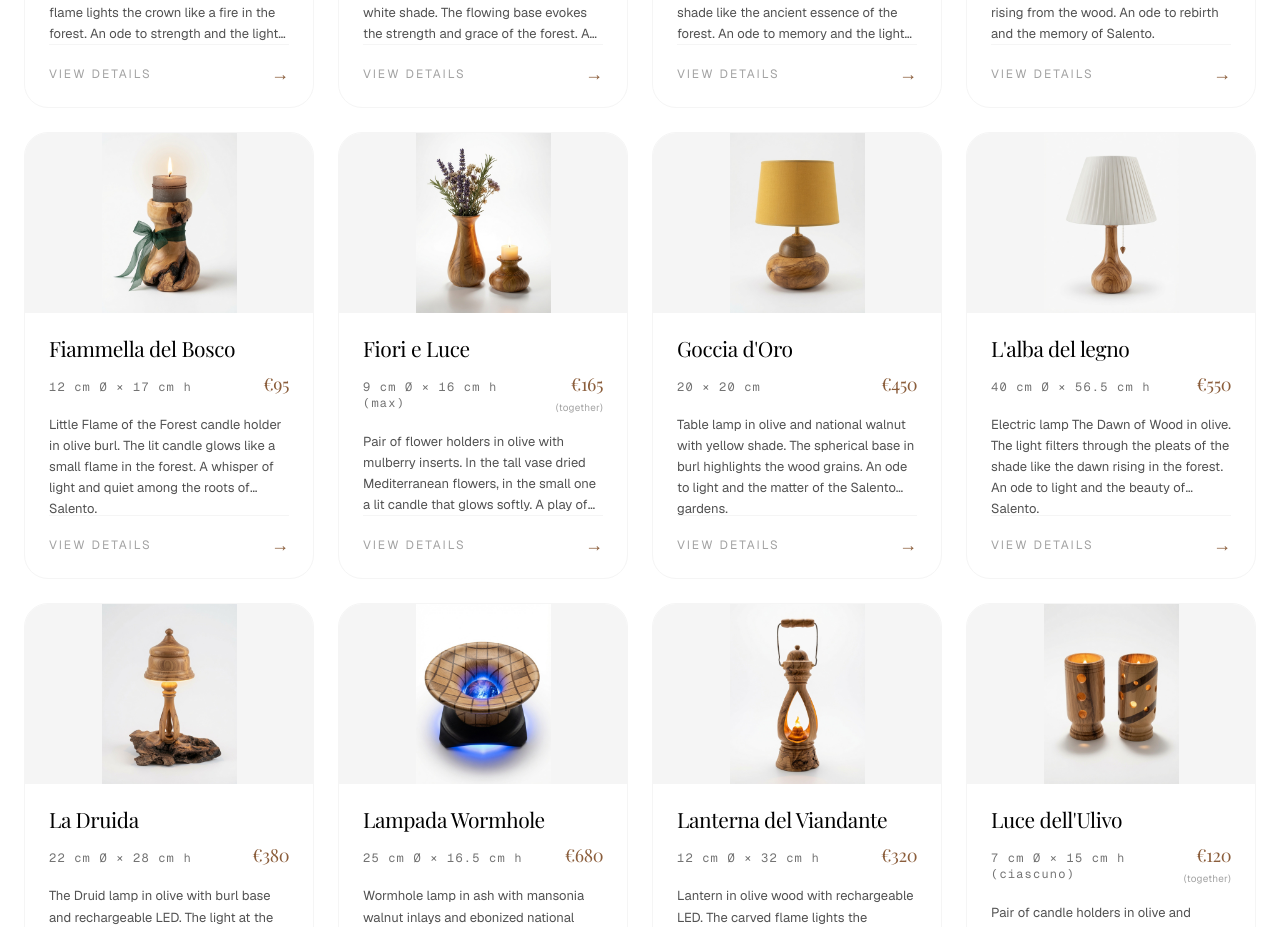
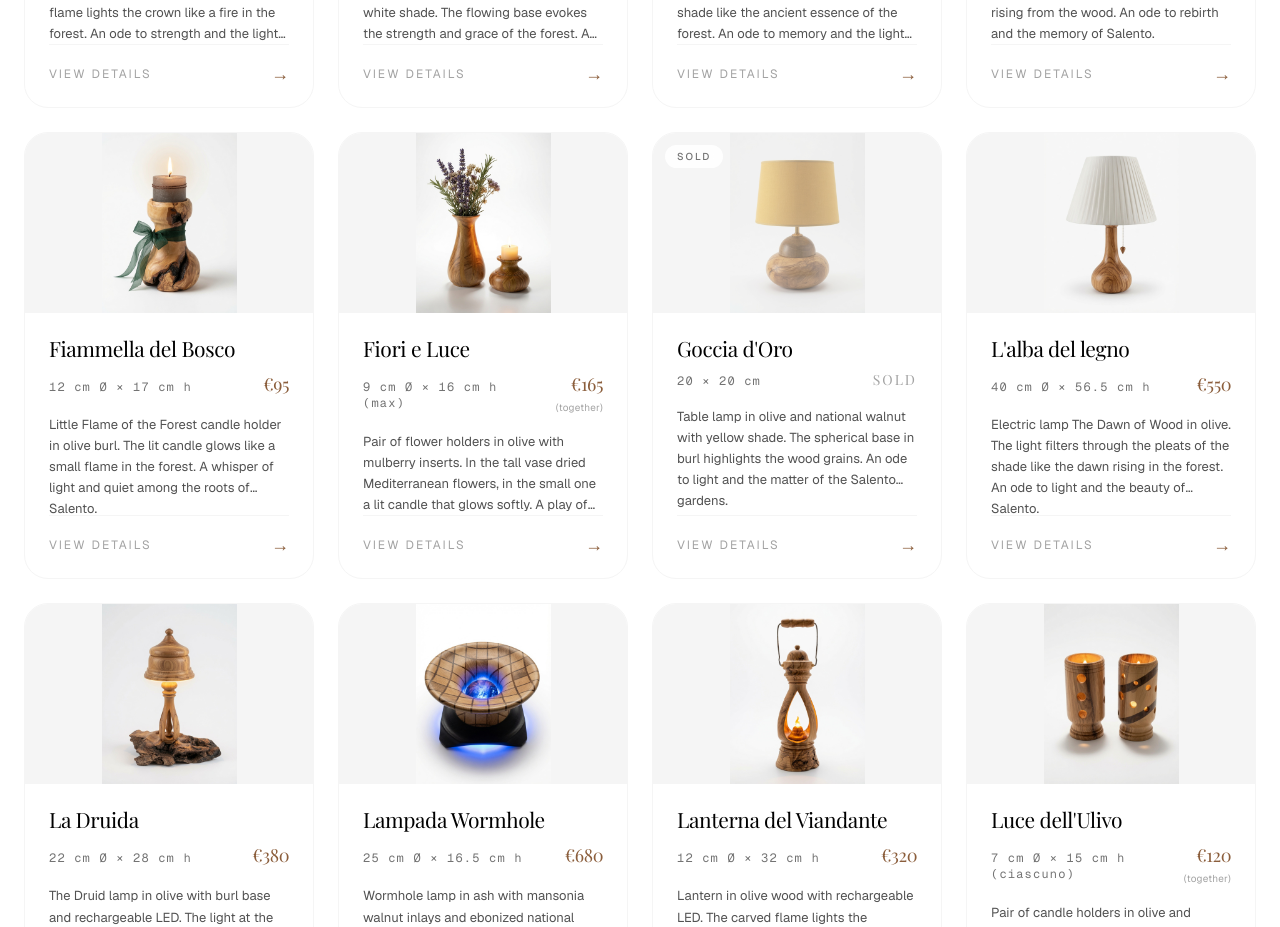
Before and after one commit to asyntes/santeseart-website, a Next.js app: page / in a window 1280 px wide. Shown: the part 4485-5412 px from the top of the page. Built offline with nearby package versions, Linux system fonts and the light colour scheme; no server answers.

Commit message:
Segna Goccia d'Oro come venduta nella galleria
Aggiunge il flag sold agli exhibit e mostra 'Venduto' al posto del prezzo
nella scheda e nel modale, con badge sulla card della galleria.

Co-authored-by: Antonio Santese <asyntes@users.noreply.github.com>

```diff
--- a/app/page.tsx
+++ b/app/page.tsx
@@ -18,6 +18,7 @@ interface Exhibit {
   image: string;
   price: number;
   soldAsSet?: boolean;
+  sold?: boolean;
 }
 
 function formatExhibitPrice(price: number, locale: Locale) {
@@ -32,17 +33,23 @@ function ExhibitPriceBlock({
   exhibit,
   locale,
   setNote,
+  soldLabel,
   variant,
 }: {
   exhibit: Exhibit;
   locale: Locale;
   setNote: string;
+  soldLabel: string;
   variant: "card" | "modal";
 }) {
   const priceClass =
     variant === "card"
       ? "font-serif text-lg tracking-tight text-[#8B5E3C]"
       : "font-serif text-3xl md:text-4xl tracking-tight text-[#8B5E3C] leading-none";
+  const soldClass =
+    variant === "card"
+      ? "font-serif text-sm tracking-[2px] uppercase text-gray-400"
+      : "font-serif text-2xl md:text-3xl tracking-[2px] uppercase text-gray-400 leading-none";
   const noteClass =
     variant === "card"
       ? "text-[10px] tracking-wide text-gray-400 mt-0.5"
@@ -50,8 +57,14 @@ function ExhibitPriceBlock({
 
   return (
     <div className={variant === "card" ? "text-right shrink-0" : "shrink-0"}>
-      <p className={priceClass}>{formatExhibitPrice(exhibit.price, locale)}</p>
-      {exhibit.soldAsSet && <p className={noteClass}>{setNote}</p>}
+      {exhibit.sold ? (
+        <p className={soldClass}>{soldLabel}</p>
+      ) : (
+        <>
+          <p className={priceClass}>{formatExhibitPrice(exhibit.price, locale)}</p>
+          {exhibit.soldAsSet && <p className={noteClass}>{setNote}</p>}
+        </>
+      )}
     </div>
   );
 }
@@ -96,7 +109,7 @@ const exhibits: Exhibit[] = [
   { id: 28, titleIt: "Volute del Bosco", titleEn: "Forest Scrolls", dimensions: "31 × 31 cm, spessore 6 cm", descriptionIt: "Coppia di mensole in frassino con intaglio barocco a volute e foglie. Il motivo scolpito evoca la grazia e la forza dei giardini del Salento. Un inno alla tradizione e alla bellezza del legno.", descriptionEn: "Pair of ash wood corbels with baroque scroll and leaf carvings. The sculpted motif evokes the grace and strength of the Salento gardens. An ode to tradition and the beauty of wood.", image: "volute-del-bosco.jpg", price: 340, soldAsSet: true },
   { id: 29, titleIt: "Campana del Bosco", titleEn: "Bell of the Forest", dimensions: "20 × 20 cm", descriptionIt: "Lampada a sospensione in noce nazionale ebanizzato con inserti circolari in ulivo e paduk. La forma a campana e i fori laterali creano un gioco di luce unico. Un inno alla luce e alla materia dei giardini del Salento.", descriptionEn: "Hanging lamp in ebonized national walnut with circular inlays in olive and paduk. The bell shape and side holes create a unique play of light. An ode to light and the matter of the Salento gardens.", image: "campana-del-bosco.jpg", price: 520 },
   { id: 30, titleIt: "Dorso di Cavallo Selvatico", titleEn: "Wild Horse Back", dimensions: "20 × 20 cm", descriptionIt: "Lampada da tavolo in ulivo, gelso e paduk con base ondulata a dorso di cavallo e paralume bianco. Il movimento della base evoca la forza e la grazia del bosco. Un inno alla luce e alla materia dei giardini del Salento.", descriptionEn: "Table lamp in olive, mulberry and paduk with undulating horse-back base and white shade. The flowing base evokes the strength and grace of the forest. An ode to light and the matter of the Salento gardens.", image: "dorso-di-cavallo-selvatico.jpg", price: 450 },
-  { id: 31, titleIt: "Goccia d'Oro", titleEn: "Golden Drop", dimensions: "20 × 20 cm", descriptionIt: "Lampada da tavolo in ulivo e noce nazionale con paralume giallo. La base sferica in radica esalta le venature del legno. Un inno alla luce e alla materia dei giardini del Salento.", descriptionEn: "Table lamp in olive and national walnut with yellow shade. The spherical base in burl highlights the wood grains. An ode to light and the matter of the Salento gardens.", image: "goccia-d-oro.jpg", price: 450 },
+  { id: 31, titleIt: "Goccia d'Oro", titleEn: "Golden Drop", dimensions: "20 × 20 cm", descriptionIt: "Lampada da tavolo in ulivo e noce nazionale con paralume giallo. La base sferica in radica esalta le venature del legno. Un inno alla luce e alla materia dei giardini del Salento.", descriptionEn: "Table lamp in olive and national walnut with yellow shade. The spherical base in burl highlights the wood grains. An ode to light and the matter of the Salento gardens.", image: "goccia-d-oro.jpg", price: 450, sold: true },
 ];
 
 const MOSAIC_EXCLUDED_IMAGES = new Set(["tris-di-radiche.jpg"]);
@@ -370,14 +383,19 @@ export default function SanteseArtWebsite() {
             .map((exhibit) => (
             <div key={exhibit.id} onClick={() => setSelectedExhibit(exhibit)} className="group bg-white rounded-3xl border border-gray-100 overflow-hidden cursor-pointer hover:border-gray-300 hover:shadow-xl transition-all duration-300 flex flex-col h-full">
               <div className="aspect-[16/10] relative overflow-hidden bg-gray-100">
-                <img src={`/exhibition/${exhibit.image}`} alt={getExhibitTitle(exhibit)} className="absolute inset-0 w-full h-full object-contain" loading="lazy" />
+                <img src={`/exhibition/${exhibit.image}`} alt={getExhibitTitle(exhibit)} className={`absolute inset-0 w-full h-full object-contain${exhibit.sold ? " opacity-60" : ""}`} loading="lazy" />
+                {exhibit.sold && (
+                  <span className="absolute top-3 left-3 px-3 py-1 rounded-full bg-white/90 text-[10px] tracking-[2px] uppercase text-gray-500 font-medium backdrop-blur-sm">
+                    {t.gallery.soldLabel}
+                  </span>
+                )}
               </div>
               <div className="p-6 flex flex-col flex-1">
                 <div className="mb-4">
                   <h3 className="font-serif text-[21px] leading-[1.1] tracking-[-0.4px] mb-2.5 pr-1">{getExhibitTitle(exhibit)}</h3>
                   <div className="flex items-baseline justify-between gap-3">
                     <p className="font-mono text-xs tracking-widest text-gray-500">{exhibit.dimensions}</p>
-                    <ExhibitPriceBlock exhibit={exhibit} locale={locale} setNote={t.gallery.priceSetNote} variant="card" />
+                    <ExhibitPriceBlock exhibit={exhibit} locale={locale} setNote={t.gallery.priceSetNote} soldLabel={t.gallery.soldLabel} variant="card" />
                   </div>
                 </div>
                 <p className="text-gray-600 text-[13px] leading-relaxed line-clamp-4 flex-1">{getExhibitDescription(exhibit, locale)}</p>
@@ -504,7 +522,7 @@ export default function SanteseArtWebsite() {
                 <h3 className="font-serif text-4xl md:text-[42px] tracking-[-1.8px] leading-none">{getExhibitTitle(selectedExhibit)}</h3>
                 <div>
                   <div className="uppercase tracking-[2.5px] text-[10px] text-gray-500 mb-1">{t.gallery.priceLabel}</div>
-                  <ExhibitPriceBlock exhibit={selectedExhibit} locale={locale} setNote={t.gallery.priceSetNote} variant="modal" />
+                  <ExhibitPriceBlock exhibit={selectedExhibit} locale={locale} setNote={t.gallery.priceSetNote} soldLabel={t.gallery.soldLabel} variant="modal" />
                 </div>
               </div>
               <button
--- a/lib/messages/en.ts
+++ b/lib/messages/en.ts
@@ -91,6 +91,7 @@ export const messagesEn = {
       "Unique works for indoor and outdoor settings. Each piece tells a story of light, matter and memory of Salento.",
     priceLabel: "Price",
     priceSetNote: "(together)",
+    soldLabel: "Sold",
     viewDetails: "VIEW DETAILS",
     footer:
       "ALL WORKS ARE HANDCRAFTED FROM FINE SALENTO WOODS • UNIQUE PIECES",
--- a/lib/messages/it.ts
+++ b/lib/messages/it.ts
@@ -91,6 +91,7 @@ export const messagesIt = {
       "Opere uniche per ambienti interni ed esterni. Ogni pezzo racconta una storia di luce, materia e memoria del Salento.",
     priceLabel: "Prezzo",
     priceSetNote: "(insieme)",
+    soldLabel: "Venduto",
     viewDetails: "VEDI DETTAGLI",
     footer:
       "TUTTE LE OPERE SONO REALIZZATE A MANO CON LEGNI PREGIATI DEL SALENTO • PEZZI UNICI",
```
